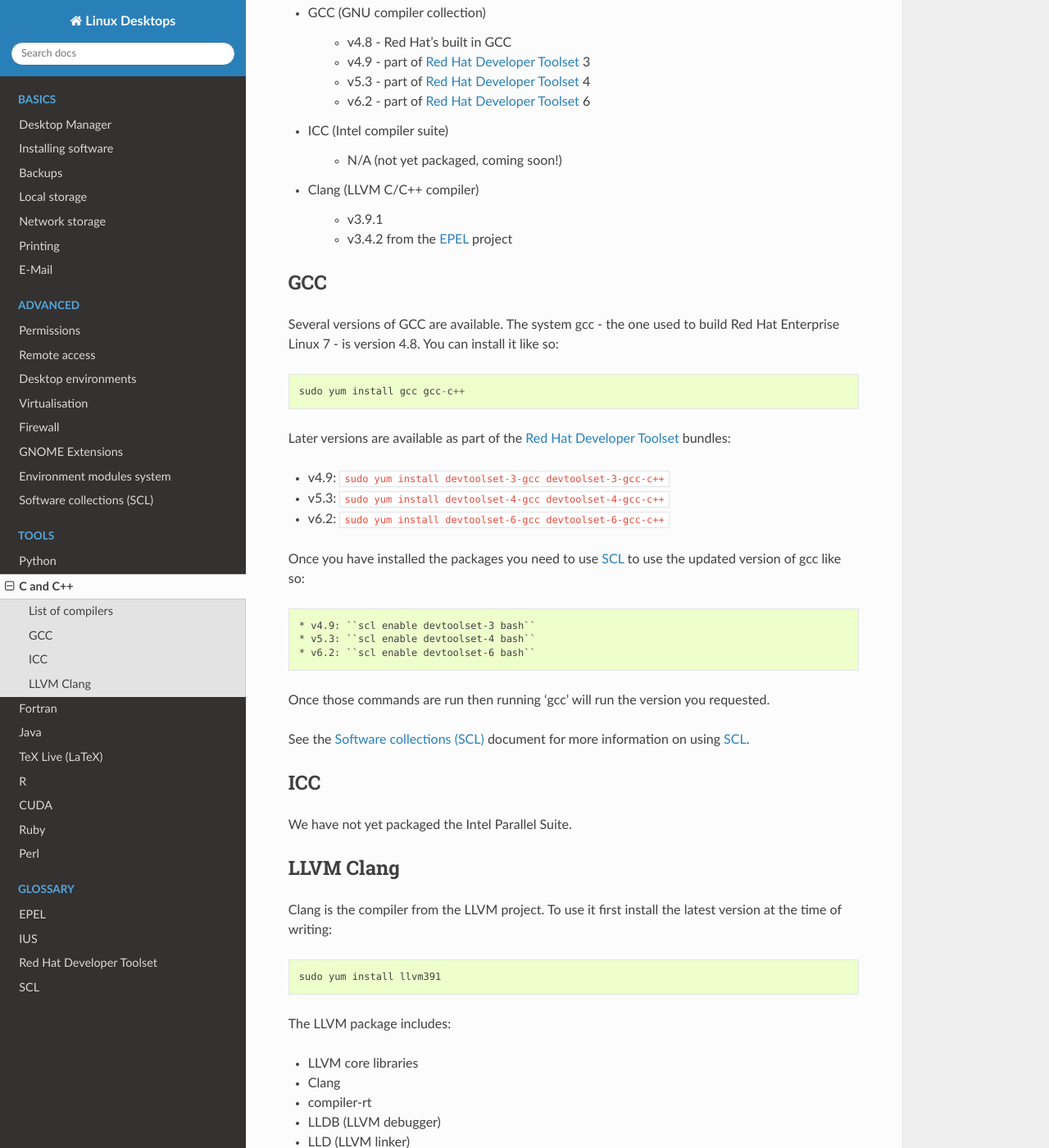
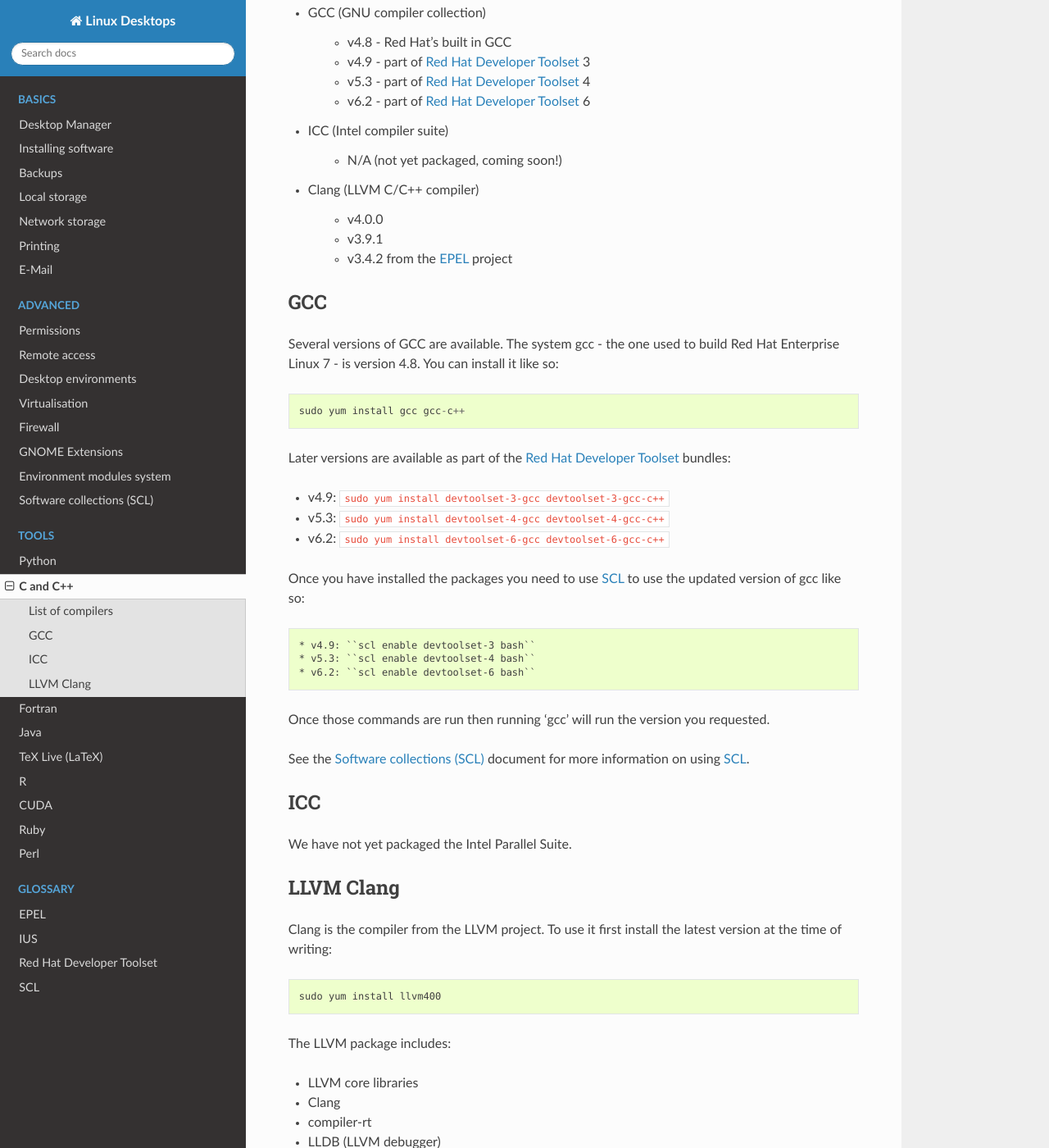
Before and after one commit to southampton/linuxdesktopdocs, a Sphinx documentation site: the page built from docs/c.rst, in a window 1280 px wide and 1400 px high, scrolled down 380 px. Shown: the whole window at 82% size. Built offline with Sphinx 7.4.7 and the Read the Docs theme 2.0.0, drawn with Linux system fonts in a browser that asks for light colours.

Commit message:
updated to LLVM 4.0

```diff
--- a/docs/c.rst
+++ b/docs/c.rst
@@ -24,6 +24,7 @@
 
 * Clang (LLVM C/C++ compiler)
 
+   * v4.0.0
    * v3.9.1
    * v3.4.2 from the :doc:`epel` project
 
@@ -64,7 +65,7 @@
 Clang is the compiler from the LLVM project. To use it first install the latest
 version at the time of writing::
 
-   sudo yum install llvm391
+   sudo yum install llvm400
 
 The LLVM package includes:
 
@@ -76,6 +77,6 @@
 
 Once installed you should use the :doc:`envmodules` to use clang itself::
 
-   module load llvm/3.9.1
+   module load llvm/4.0.0
 
 See :doc:`envmodules` for more information on using the module system.
```
